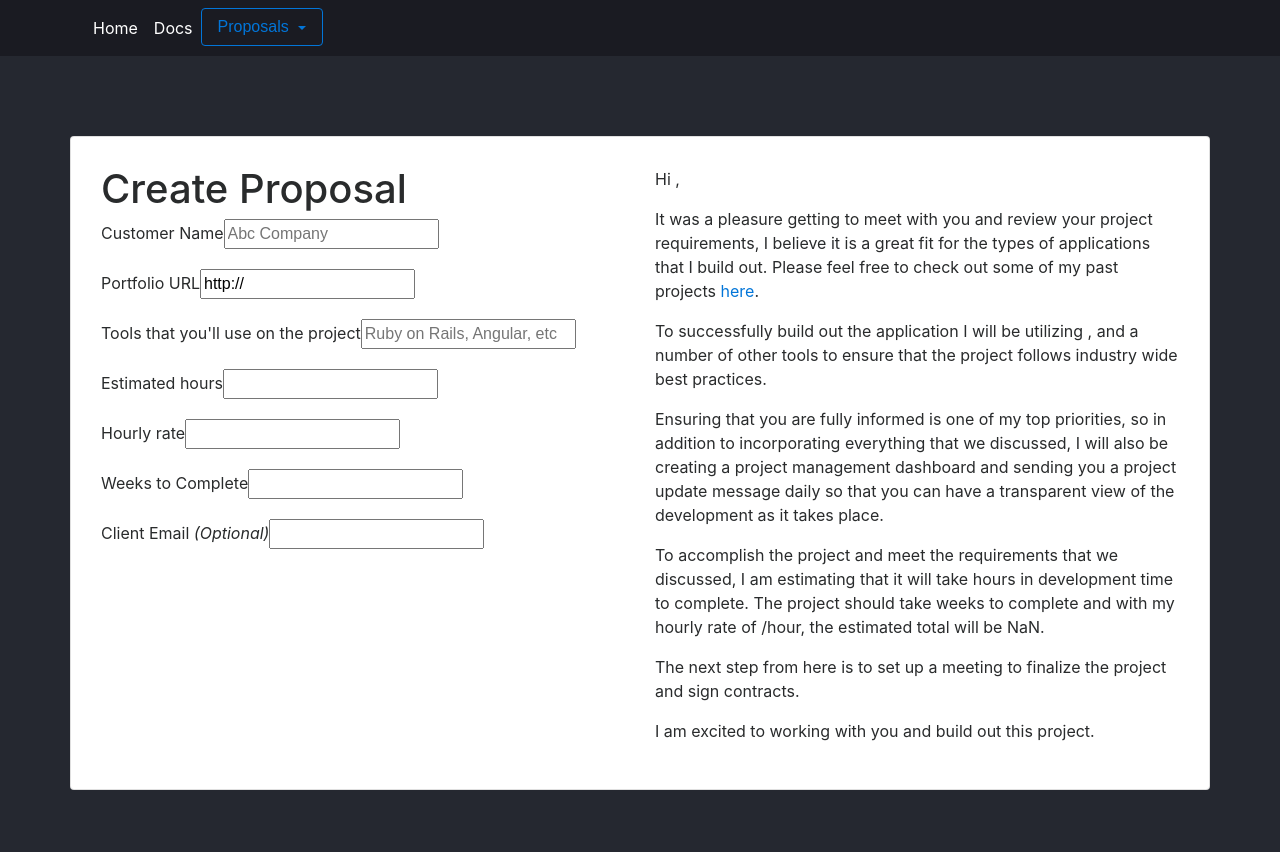
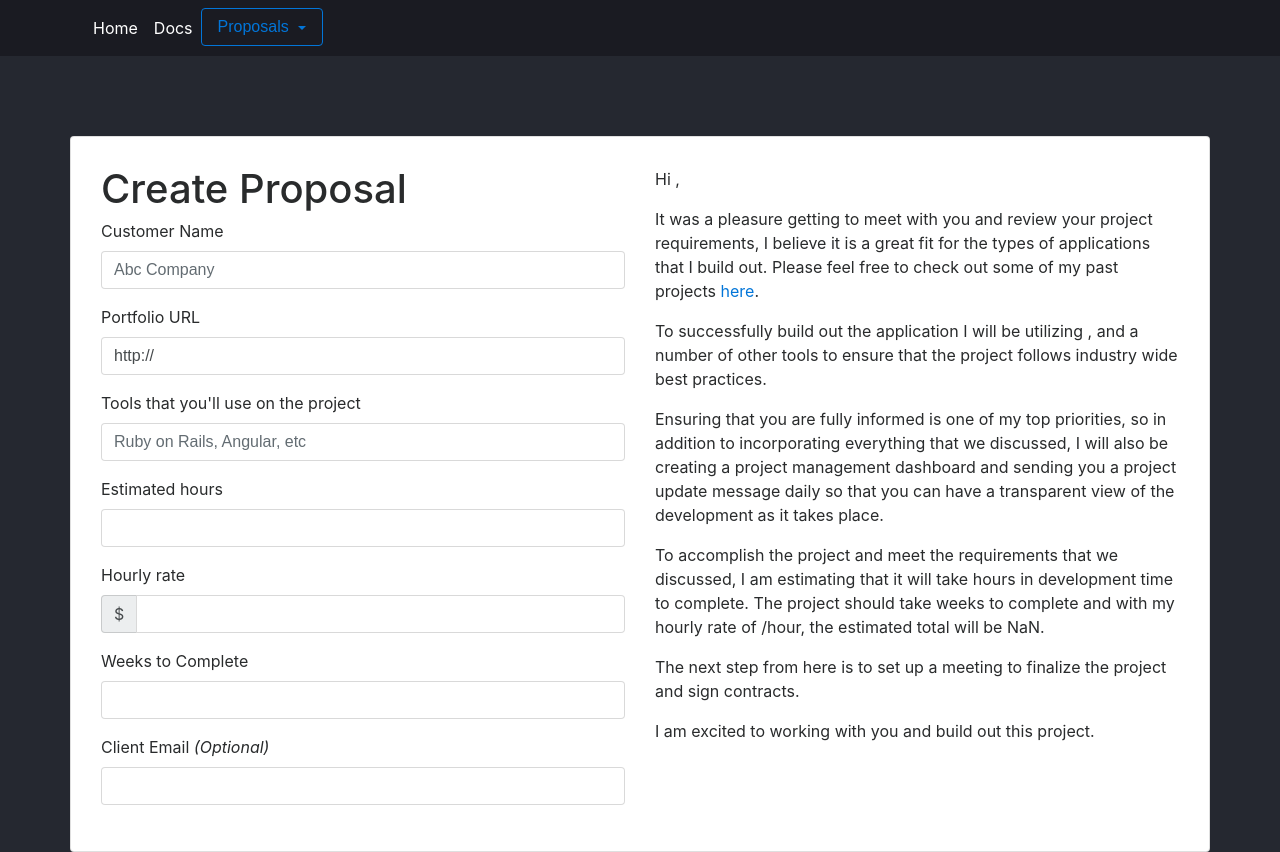
Before and after one commit to OscarPay/freelance-oscar-fe, an Angular app: page /proposals/new in a window 1280 px wide. Before the commit the page ends 800 px from the top, so only its background shows below. Built offline with nearby package versions, Linux system fonts and the light colour scheme.

Commit message:
Implemented styles for new proposal

```diff
--- a/src/app/proposal/proposal-new.component.html
+++ b/src/app/proposal/proposal-new.component.html
@@ -9,6 +9,7 @@
 
             <label for="customer">Customer Name</label>
             <input
+              class="form-control"
               type="text"
               id="customer"
               placeholder="Abc Company"
@@ -17,7 +18,8 @@
               #customer="ngModel"
               [(ngModel)]="proposal.customer"
             >
-            <div [hidden]="customer.valid || customer.pristine">
+            <div [hidden]="customer.valid || customer.pristine"
+                 class="alert alert-danger">
               Customer is required
             </div>
           </div>
@@ -25,6 +27,7 @@
           <div class="form-group">
             <label for="portfolio_url">Portfolio URL</label>
             <input
+              class="form-control"
               type="text"
               id="portfolio_url"
               required
@@ -32,7 +35,8 @@
               #portfolio_url="ngModel"
               [(ngModel)]="proposal.portfolio_url"
             >
-            <div [hidden]="portfolio_url.valid || portfolio_url.pristine">
+            <div [hidden]="portfolio_url.valid || portfolio_url.pristine"
+                 class="alert alert-danger">
               A portfolio url is required
             </div>
           </div>
@@ -40,6 +44,7 @@
           <div class="form-group">
             <label for="tools">Tools that you'll use on the project</label>
             <input
+              class="form-control"
               type="text"
               id="tools"
               placeholder="Ruby on Rails, Angular, etc"
@@ -48,7 +53,8 @@
               #tools="ngModel"
               [(ngModel)]="proposal.tools"
             >
-            <div [hidden]="tools.valid || tools.pristine">
+            <div [hidden]="tools.valid || tools.pristine"
+                 class="alert alert-danger">
               A list of tools is required
             </div>
           </div>
@@ -56,6 +62,7 @@
           <div class="form-group">
             <label for="estimated_hours">Estimated hours</label>
             <input
+              class="form-control"
               type="number"
               id="estimated_hours"
               required
@@ -63,14 +70,18 @@
               #estimated_hours="ngModel"
               [(ngModel)]="proposal.estimated_hours"
             >
-            <div [hidden]="estimated_hours.valid || estimated_hours.pristine">
+            <div [hidden]="estimated_hours.valid || estimated_hours.pristine"
+                 class="alert alert-danger">
               You need to enter your estimated hours for the project
             </div>
           </div>
 
           <div class="form-group">
             <label for="hourly_rate">Hourly rate</label>
+            <div class="input-group">
+              <span class="input-group-addon">$</span>
               <input
+                class="form-control"
                 type="number"
                 id="hourly_rate"
                 required
@@ -78,14 +89,19 @@
                 #hourly_rate="ngModel"
                 [(ngModel)]="proposal.hourly_rate"
               >
-            <div [hidden]="hourly_rate.valid || hourly_rate.pristine">
+            </div>
+
+            <div [hidden]="hourly_rate.valid || hourly_rate.pristine"
+                 class="alert alert-danger">
               You need to enter your hourly rate for the project
             </div>
+
           </div>
 
           <div class="form-group">
             <label for="weeks_to_complete">Weeks to Complete</label>
             <input
+              class="form-control"
               type="number"
               id="weeks_to_complete"
               required
@@ -93,7 +109,8 @@
               #weeks_to_complete="ngModel"
               [(ngModel)]="proposal.weeks_to_complete"
             >
-            <div [hidden]="weeks_to_complete.valid || weeks_to_complete.pristine">
+            <div [hidden]="weeks_to_complete.valid || weeks_to_complete.pristine"
+                 class="alert alert-danger">
               You need to enter the weeks you estimate to complete for the project
             </div>
           </div>
@@ -101,6 +118,7 @@
           <div class="form-group">
             <label for="client_email">Client Email <em>(Optional)</em></label>
             <input
+              class="form-control"
               type="email"
               id="client_email"
               name="client_email"
```
Lines whose indentation alone changed are shown as unchanged.
